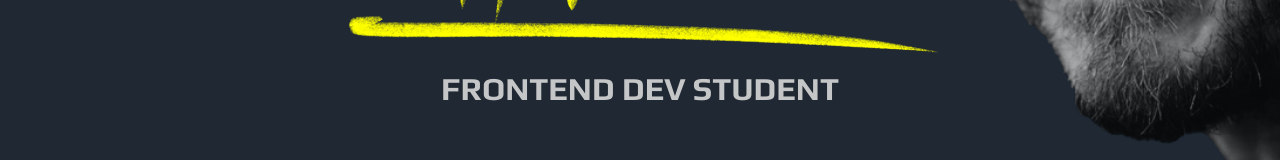
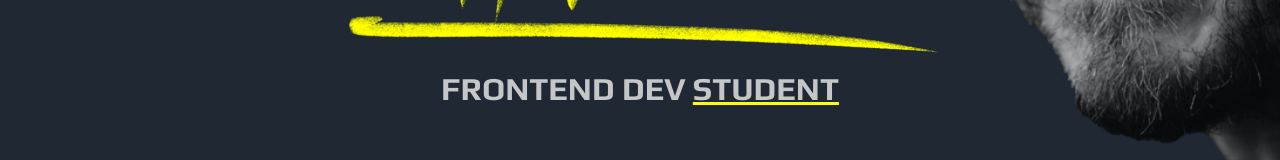
Before and after one commit to Harald-86/Portfolio, a plain HTML site: page index.html in a window 1280 px wide. Shown: the part 466-626 px from the top of the page. Drawn offline with nearby package versions, Linux system fonts and the light colour scheme; a web font is replaced by a local one.

Commit message:
title decoration
decorated the student part of my title

```diff
--- a/index.html
+++ b/index.html
@@ -44,7 +44,9 @@
             <h1 id="hello">Hello my name is</h1>
 
             <img src="images/signature.png" alt="my signature" class="signature" />
-            <div class="title-box"><h3 id="title">frontend Dev Student</h3></div>
+            <div class="title-box">
+              <h3 id="title">frontend Dev <span class="student">Student</span></h3>
+            </div>
           </div>
         </div>
       </div>
--- a/sass/partials/_body.scss
+++ b/sass/partials/_body.scss
@@ -36,3 +36,7 @@ body {
   max-width: 90%;
   margin-top: 6rem;
 }
+
+.student {
+  text-decoration: underline $my-yellow;
+}
```
Also changed, not shown: css/styles.css, 1 other file.
